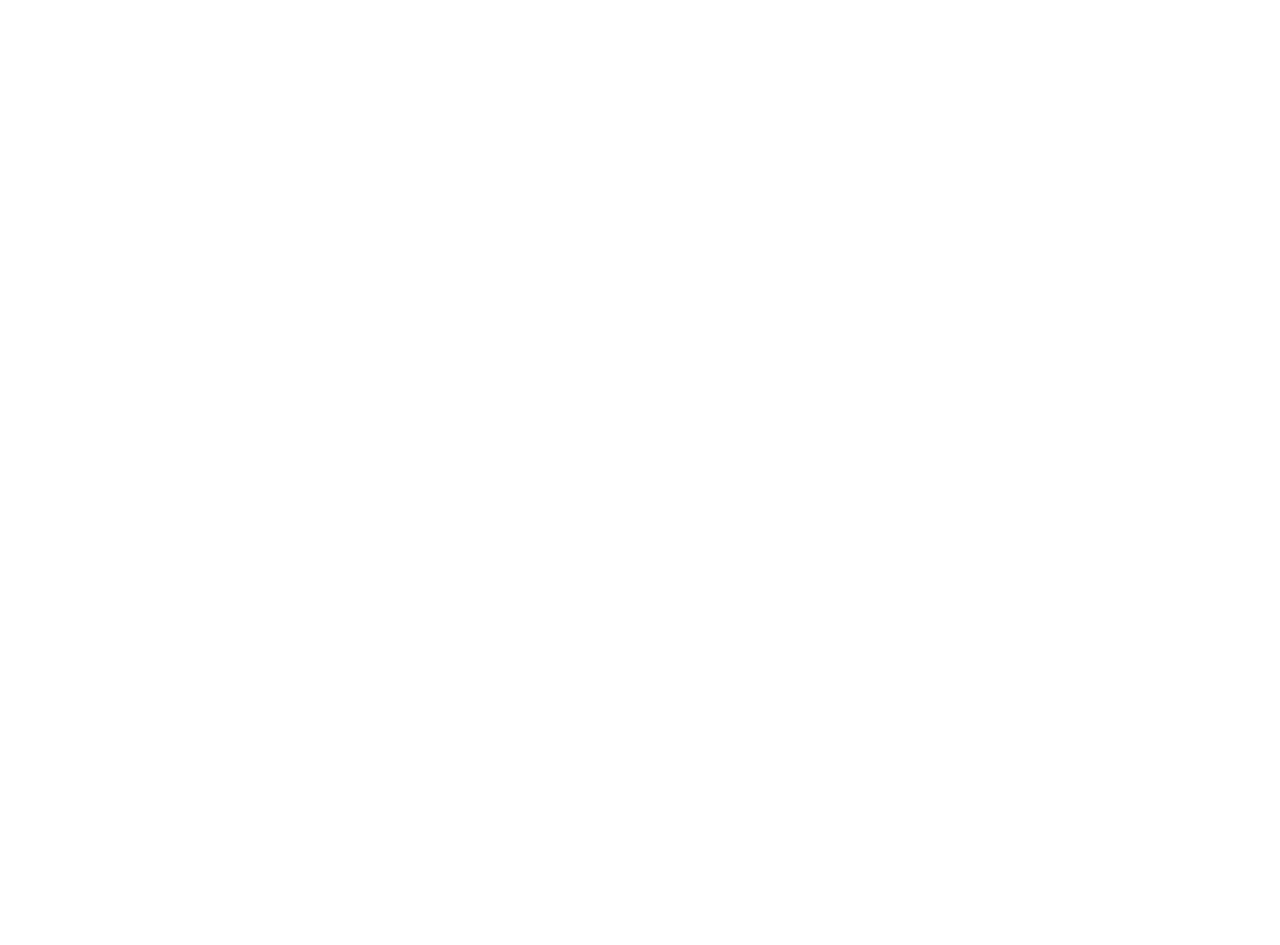
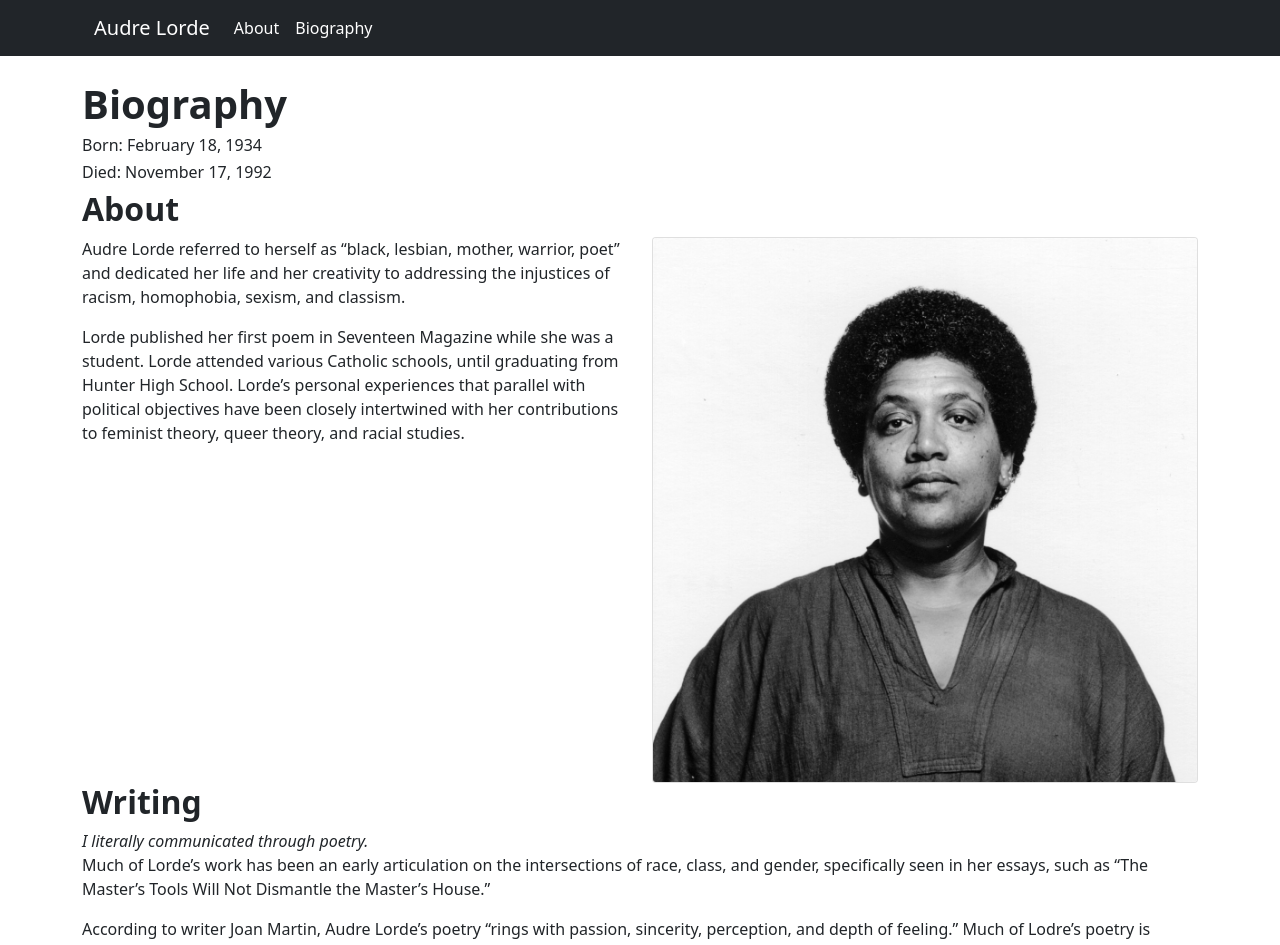
Before and after one commit to AndreasLc1103/DigitalHumanities101Final, a React (Create React App) app: page /biography in a window 1280 px wide. Shown: the top 945 px of the page. Before the commit the page ends 800 px from the top, so only its background shows below. Built offline with nearby package versions, Linux system fonts and the light colour scheme.

Commit message:
finished Biopage and formattted Biopage

```diff
--- a/src/App.js
+++ b/src/App.js
@@ -1,4 +1,4 @@
-import logo from './logo.svg';
+
 import './App.css';
 import 'bootstrap/dist/css/bootstrap.min.css';
 import PoemPageView from './Components/PoemViewer/PoemPageView';
--- a/src/Components/AudreNav.jsx
+++ b/src/Components/AudreNav.jsx
@@ -1,20 +1,22 @@
-import { Nav ,Navbar, NavbarBrand, NavItem, NavLink } from "reactstrap";
+import { Nav, Navbar, NavbarBrand, NavItem, NavLink } from "reactstrap";
 
-const AudreNav = ()=>{
+const AudreNav = () => {
   return (
+    <div style={{ marginBottom: "5rem" }}>
       <Navbar color="dark" container="xl" dark expand fixed="top" light>
         <NavbarBrand href="/">Audre Lorde</NavbarBrand>
         <Nav className="me-auto" navbar>
           <NavItem>
-              <NavLink active href="/about">About</NavLink>
+            <NavLink active href="about">About</NavLink>
           </NavItem>
           <NavItem>
-              <NavLink active href="/biography">B</NavLink>
+            <NavLink active href="biography">Biography</NavLink>
           </NavItem>
           <NavItem>
-              <NavLink active href="/biography">Biography</NavLink>
           </NavItem>
         </Nav>
       </Navbar>
+    </div >
   )
 }
+export default AudreNav
--- /dev/null
+++ b/src/Pages/BioPage/BioPage.jsx
@@ -0,0 +1,82 @@
+import React from "react";
+import { Container, Row, Col, Card, CardImg } from "reactstrap";
+import AudreNav from "../../Components/AudreNav"
+import LordeBioPage from './LordeBioPage.jpg'
+const BioPage = () => {
+
+    return (
+        <>
+            <Container>
+                <Row>
+                    <Col> <AudreNav></AudreNav></Col>
+                </Row>
+                <Row>
+
+                    <Col>
+                        <h2 className="fs-1 fw-bolder">Biography</h2>
+                    </Col>
+                </Row>
+                <Row>
+                    <Col>
+                        <h6 className="fs-6 fw-light"> Born: February 18, 1934</h6>
+                    </Col>
+                </Row>
+                <Row>
+                    <Col>
+                        <h6 className="fs-6 fw-light">Died: November 17, 1992</h6>
+                    </Col>
+                </Row>
+
+                <Row>
+                    <Col>
+                        <h2 className="fw-bold">About</h2>
+                    </Col>
+                </Row>
+
+                <Row>
+                    <Col>
+                        <p>
+                            Audre Lorde referred to herself as “black, lesbian, mother, warrior, poet” and dedicated her life and her creativity to addressing the injustices of racism, homophobia, sexism, and classism.
+
+                        </p>
+                        <p>
+                            Lorde published her first poem in Seventeen Magazine while she was a student. Lorde attended various Catholic schools, until graduating from Hunter High School. Lorde’s personal experiences that parallel with political objectives have been closely intertwined with her contributions to feminist theory, queer theory, and racial studies.
+
+                        </p>
+                    </Col>
+                    <Col>
+                        <Card>
+                            <CardImg alt="A black and white photo of Audre Lorde" src={LordeBioPage}></CardImg></Card>
+
+                    </Col>
+                </Row>
+
+                <Row>
+                    <Col>
+                        <h2 className="fw-bold"> Writing</h2>
+                    </Col>
+                </Row>
+                <Row>
+                    <Col style={{ fontStyle: "italic" }}>
+                        I literally communicated through poetry.
+                    </Col>
+
+                </Row>
+                <Row>
+                    <Col>
+                        <p>
+                            Much of Lorde’s work has been an early articulation on the intersections of race, class, and gender, specifically seen in her essays, such as “The Master’s Tools Will Not Dismantle the Master’s House.”
+
+                        </p>
+                        <p>
+                            According to writer Joan Martin, Audre Lorde’s poetry “rings with passion, sincerity, perception, and depth of feeling.” Much of Lodre’s poetry is known for its power in, not only social and racial justice, but illuminating the queer experience and sexuality.
+                        </p>
+                    </Col>
+
+                </Row>
+            </Container>
+        </>
+
+    )
+}
+export default BioPage;
--- /dev/null
+++ b/src/Pages/BioPage/biostyles.css
@@ -0,0 +1,4 @@
+.site_content{
+    justify-content: center;
+    margin-top: 10rem;
+}
--- a/src/index.js
+++ b/src/index.js
@@ -4,15 +4,16 @@
 import { BrowserRouter, Route, Routes } from 'react-router-dom'
 import App from './App';
 import reportWebVitals from './reportWebVitals';
-import SplashPage from './Components/Pages/SpashPage';
+import SplashPage from './Pages/SplashPage/SpashPage';
+import BioPage from './Pages/BioPage/BioPage';
 
 ReactDOM.render(
   <React.StrictMode>
     <BrowserRouter>
       <Routes>
-          <Route path="/" element={<SplashPage/>} />
+        <Route path="/" element={<SplashPage />} />
         <Route path="about"></Route>
-          <Route path="biography"></Route>
+        <Route path="biography" element={<BioPage />}></Route>
         <Route path="home"></Route>
         <Route path="missionstatement"></Route>
         <Route path="*"></Route>
```
Also changed, not shown: src/Components/Pages/BioPage.jsx (deleted, +0 -17 lines), src/Components/PoemViewer/PoemPageView.jsx (+1 -7 lines), src/Pages/SplashPage/SpashPage.jsx (renamed from src/Components/Pages/SpashPage.jsx, +6 -6 lines), src/Pages/BioPage/LordeBioPage.jpg (added), src/Pages/PageNotFound.jsx (added), src/Pages/SplashPage/splash.css (renamed from src/Components/Pages/splash.css), src/Pages/about/AboutPage.jsx (added), 1 other file (tests, documents, lock files or other folders). Lines whose indentation alone changed are shown as unchanged.
